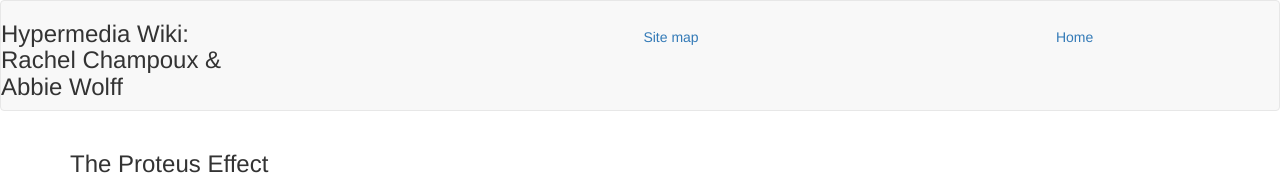
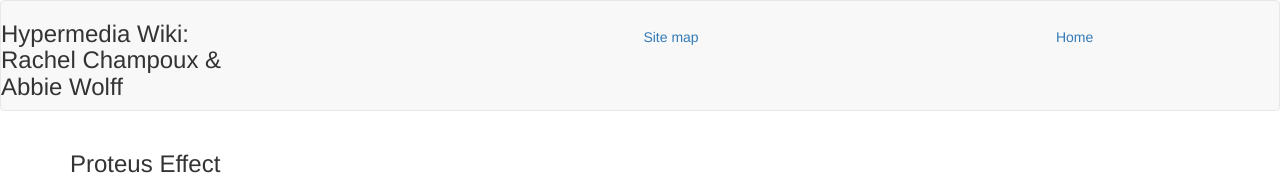
Before and after one commit to AbbieWolff/game_avatar_wiki, a plain HTML site: page ProteusEffect.html in a window 1280 px wide. Shown: the top 185 px of the page. Drawn offline with Linux system fonts and the light colour scheme.

Commit message:
Update ProteusEffect.html
title changed

```diff
--- a/ProteusEffect.html
+++ b/ProteusEffect.html
@@ -2,7 +2,7 @@
 <html>
 <head lang="en">
     <meta charset="UTF-8">
-    <title>Case Study: </title>
+    <title>Proteus Effect</title>
     <link rel="stylesheet" href="../css/bootstrap.css">
     <link rel="stylesheet" href="../css/wiki.css">
 </head>
@@ -16,7 +16,7 @@
 </nav>
 
 <section class="container">
-    <h3>The Proteus Effect</h3>
+    <h3>Proteus Effect</h3>
 
     <div class="panel panel-default col-md-5">
         <div class="panel-heading"> Definition </div>
```
